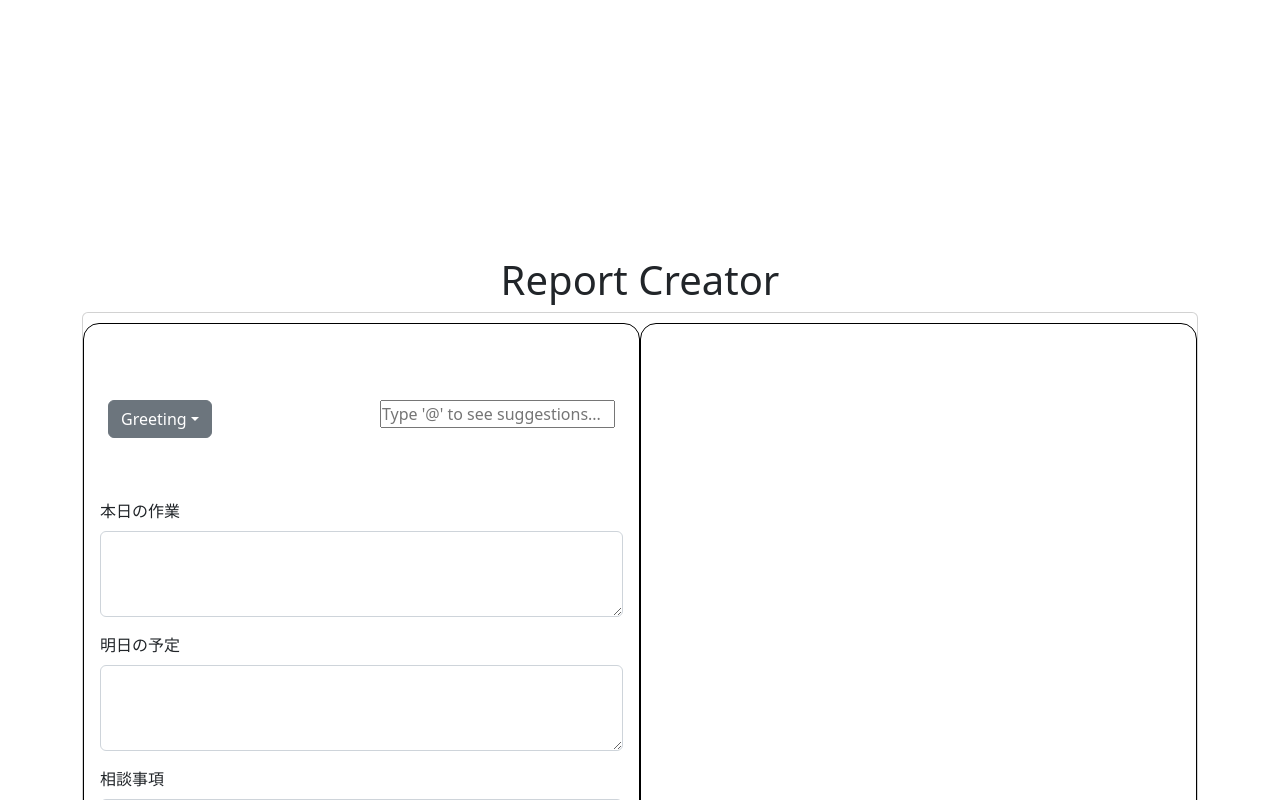
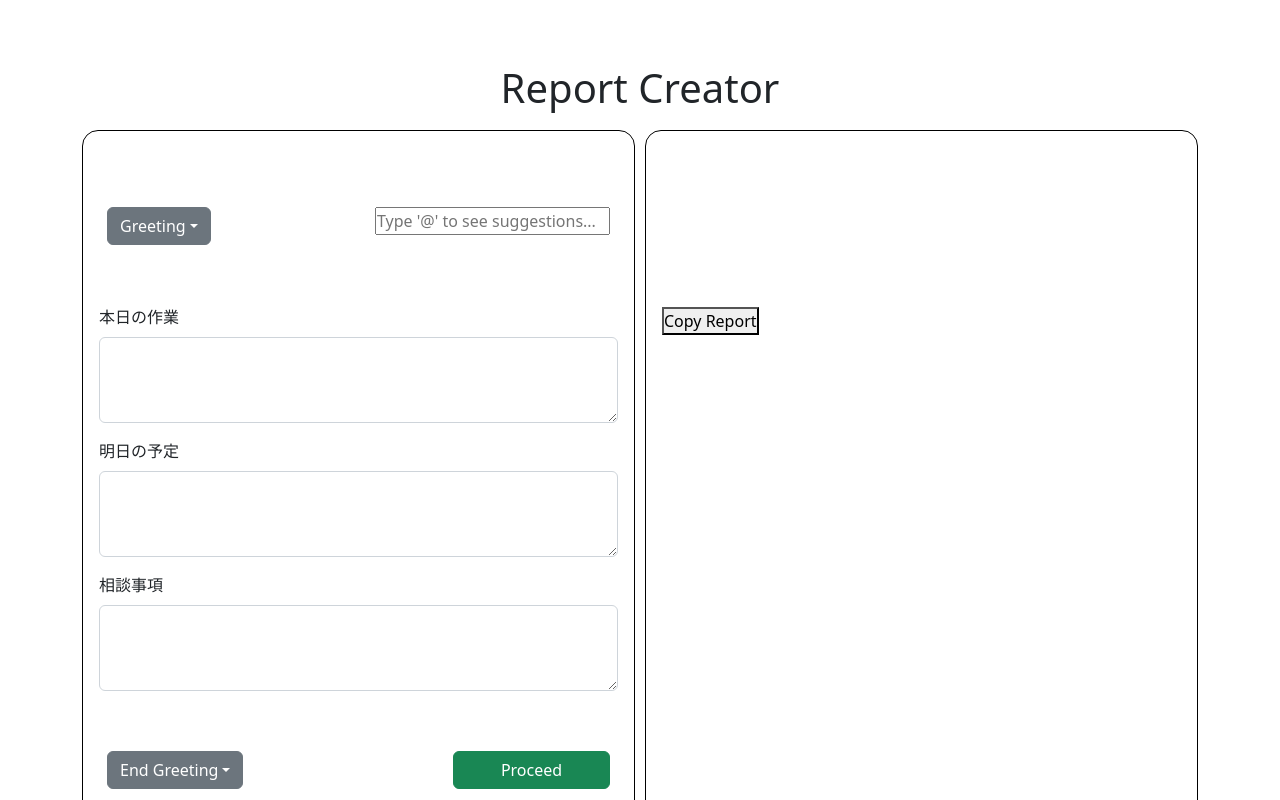
Before and after one commit to Sulav-Kharel/Report-creator, a React (Vite) app: page / in a window 1280 px wide. Shown: the top 800 px of the page. Built offline with nearby package versions, Linux system fonts and the light colour scheme.

Commit message:
added copy funtionality to report card

```diff
--- a/src/App.css
+++ b/src/App.css
@@ -4,13 +4,15 @@
 }
 
 .container {
-    width: 80%;
-    margin:20% auto;
+    width: 90%;
+    margin:5% auto;
 }
 
 .card {
     flex: 1;
     flex-direction: row !important;
+    gap: 10px;
+    --bs-card-border-color: none !important;
 }
 
 .card-title {
@@ -45,11 +47,6 @@
     }
 
     .card-body {
-        margin: 10px 0;
-        padding: 10px;
-        border: 1px solid black;
-        border-radius: 16px;
-        background-color: white;
         width: 100%;
     }
 
--- a/src/App.tsx
+++ b/src/App.tsx
@@ -82,7 +82,8 @@ function App() {
               onSelect={handleEndGreetingSelection}
             />
             <div className="empty-div"></div>
-            <Button btnType="Success" heading="Submit" />
+            {/* Functionality of the button below is not yet determined */}
+            <Button btnType="Success" heading="Proceed" />
           </div>
         </div>
         <div className="card-body">
--- a/src/components/Report.tsx
+++ b/src/components/Report.tsx
@@ -1,4 +1,3 @@
-// Report.tsx
 import React from "react";
 
 interface Props {
@@ -18,6 +17,42 @@ const Report: React.FC<Props> = ({
   tomorrowPlans,
   consultation,
 }) => {
+  const copyReportToClipboard = () => {
+    let reportContent = "";
+    //Names
+    if (names) {
+      reportContent += `\n${names}\n`;
+    }
+    //Greetings
+    if (greetings) {
+      reportContent += `\n${greetings}\n\n`;
+    }
+    // Add today's date
+    if (todayTasks || tomorrowPlans || consultation) {
+      reportContent += `${new Date().toLocaleDateString()} の報告です\n\n`;
+    }
+
+    // Add today's tasks
+    if (todayTasks) {
+      reportContent += `[本日の作業]\n${todayTasks}\n\n`;
+    }
+
+    // Add tomorrow's plans
+    if (tomorrowPlans) {
+      reportContent += `[明日の予定]\n${tomorrowPlans}\n\n`;
+    }
+
+    // Add consultation
+    if (consultation) {
+      reportContent += `[相談事項]\n${consultation}\n\n`;
+    }
+
+    navigator.clipboard
+      .writeText(reportContent.trim())
+      .then(() => alert("Report copied to clipboard"))
+      .catch((error) => console.error("Failed to copy report: ", error));
+  };
+
   return (
     <div>
       <div>
@@ -44,21 +79,18 @@ const Report: React.FC<Props> = ({
       {todayTasks && (
         <div>
           <h5>[本日の作業]</h5>
-          {/* Display today's tasks */}
           <p>{todayTasks}</p>
         </div>
       )}
       {tomorrowPlans && (
         <div>
           <h5>[明日の予定]</h5>
-          {/* Display tomorrow's plans */}
           <p>{tomorrowPlans}</p>
         </div>
       )}
       {consultation && (
         <div>
           <h5>[相談事項]</h5>
-          {/* Display consultation */}
           <p>{consultation}</p>
         </div>
       )}
@@ -71,6 +103,7 @@ const Report: React.FC<Props> = ({
           <br />
         </p>
       </div>
+      <button onClick={copyReportToClipboard}>Copy Report</button>
     </div>
   );
 };
```
